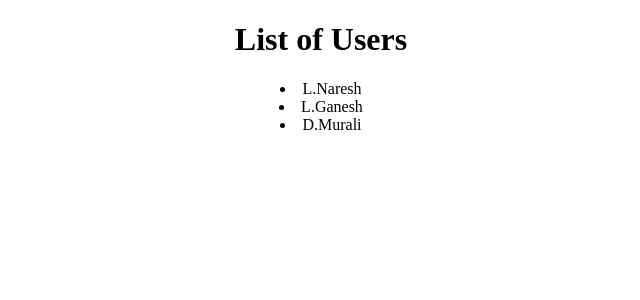
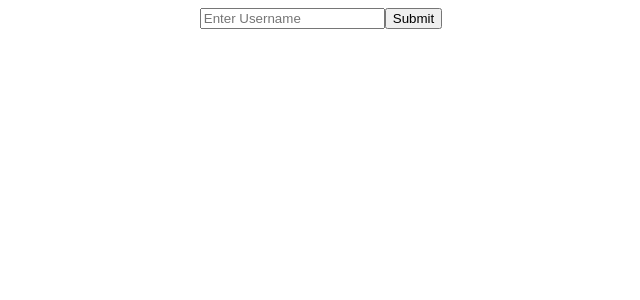
Before and after one commit to Srinivasanaresh72/CSS, a React (Create React App) app in the folder React_JS/reactapp/: page / in a window 1280 px wide. Shown: the top 300 px of the page, without its empty margins (319-959 px from the left). Built offline with nearby package versions, Linux system fonts and the light colour scheme; data requests are answered from the project's data file.

Commit message:
ADDED POST

```diff
--- a/React_JS/reactapp/db.json
+++ b/React_JS/reactapp/db.json
@@ -1,16 +1,24 @@
 {
-    "users":[
+  "users": [
     {
-            "id":1,
-            "name":"L.Naresh"
+      "id": 1,
+      "name": "L.Naresh"
     },
     {
-            "id":2,
-            "name":"L.Ganesh"
+      "id": 2,
+      "name": "L.Ganesh"
     },
     {
-            "id":3,
-            "name":"D.Murali"
+      "id": 3,
+      "name": "D.Murali"
+    },
+    {
+      "user": "KARAN SHARMA",
+      "id": 4
+    },
+    {
+      "user": "RAHUL",
+      "id": 5
     }
   ]
 }
--- a/React_JS/reactapp/src/App.js
+++ b/React_JS/reactapp/src/App.js
@@ -1,11 +1,13 @@
 import logo from './logo.svg';
 import './App.css';
 import Userslist from './Components/Userslist';
+import CreateUser from './Components/CreateUser';
 
 function App() {
   return (
     <div className="App">
-      <Userslist />
+      {/*<Userslist />*/}
+      <CreateUser />
     </div>
   );
 }
--- /dev/null
+++ b/React_JS/reactapp/src/Components/CreateUser/index.js
@@ -0,0 +1,40 @@
+import React, {Component} from 'react'
+import axios from 'axios'
+export default class CreateUser extends Component{
+
+    state = {
+
+        user : ''
+
+    }
+
+    handleInputChange = (e) => {
+
+        const user = e.target.value
+        this.setState({
+
+            user:user
+        })
+
+    }
+    saveUser = (e) => {
+        e.preventDefault();
+        const user = this.state.user;
+        axios.post('http://localhost:3004/users',{user})
+        .then(res => {
+
+            console.log(res.data);
+        })
+    }
+
+    render(){
+
+        return(
+
+            <div>
+                <input name="user" onChange={this.handleInputChange} type="text" placeholder="Enter Username" />
+                <button onClick={this.saveUser}> Submit </button>
+            </div>
+        )
+    }
+}
```
Also changed, not shown: React_JS/reactapp/src/Components/CreateUser/index.css (added). Lines whose indentation alone changed are shown as unchanged.
